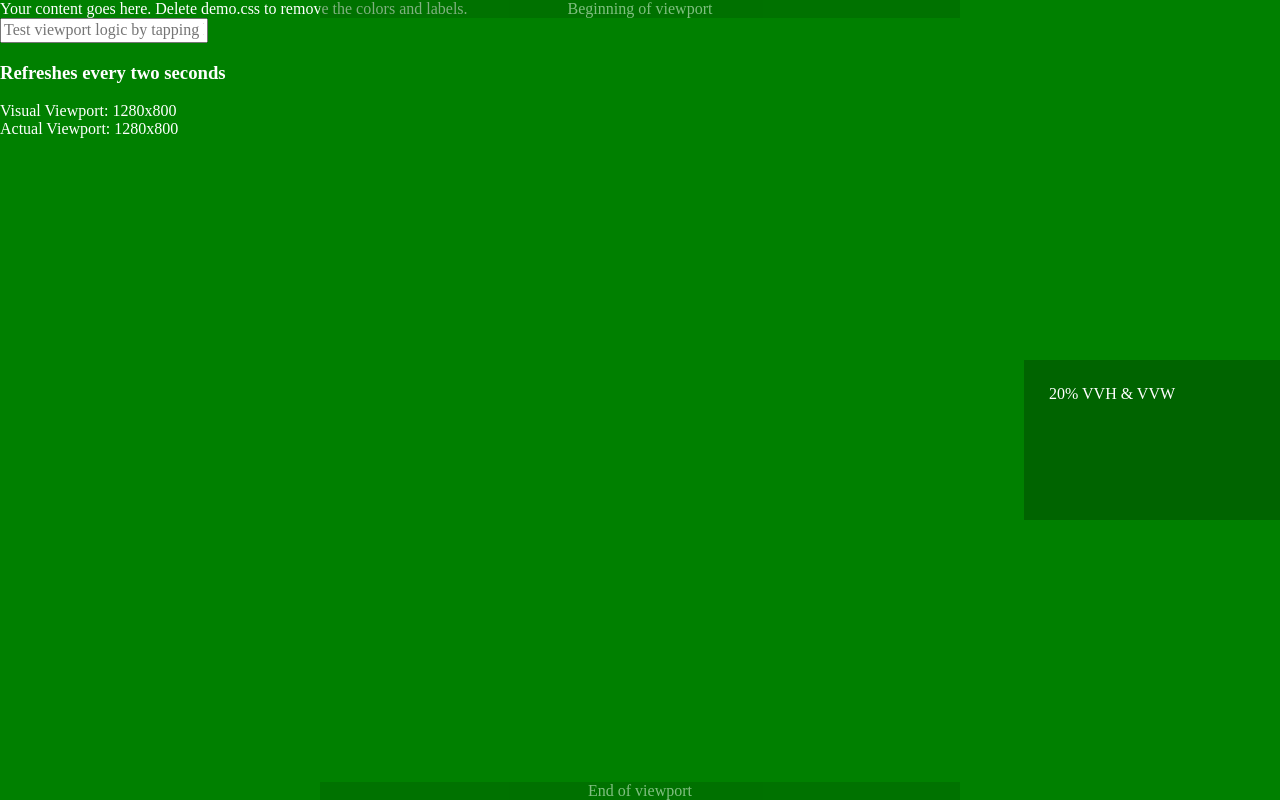
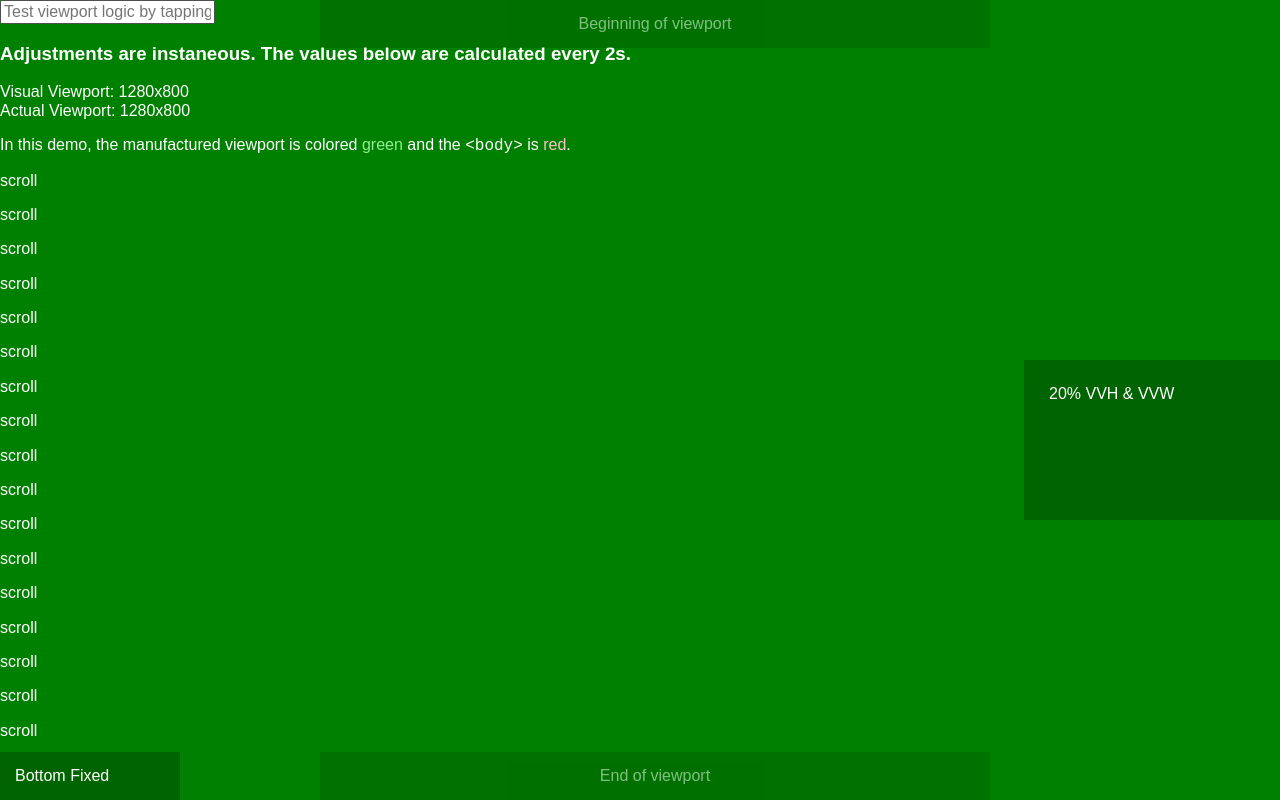
Before and after one commit to adamjgrant/a-viewport-that-works, a plain HTML site: page index.html in a window 1280 px wide. Drawn offline with Linux system fonts and the light colour scheme.

Commit message:
Adding demo for fixed positioning

```diff
--- a/css/demo.css
+++ b/css/demo.css
@@ -1,5 +1,6 @@
 body {
   background: red;
+  font-family: sans-serif;
 }
 
 #viewport {
@@ -20,6 +21,8 @@ body {
   text-align: center;
   margin-left: -25vw;
   opacity: 0.5;
+  font-size: 16px;
+  padding: 15px;
 }
 
 #viewport:before {
@@ -45,3 +48,13 @@ input.demo {
   margin-top: calc(var(--100vh, 100vh)/-20);
   right: 0;
 }
+
+.fixed_item {
+  position: fixed;
+  bottom: var(--offset-h, 0);
+  left: 0;
+  width: 150px;
+  background: darkgreen;
+  color: white;
+  padding: 15px;
+}
--- a/index.html
+++ b/index.html
@@ -17,7 +17,7 @@
 </head>
 
 <body>
-  <div id="viewport">Your content goes here. Delete demo.css to remove the colors and labels.</div>
+  <div id="viewport"></div>
   <script src="js/viewport-fix.js"></script>
   <script>new VVP()</script>
 
--- a/js/demo.js
+++ b/js/demo.js
@@ -14,10 +14,16 @@ const display_viewport_info = () => {
   const vvp = window.visualViewport;
   const vp = { width: window.innerWidth, height: window.innerHeight };
   viewport_readout_element.innerHTML = `
-    <h3>Refreshes every two seconds</h3>
+    <h3>Adjustments are instaneous. The values below are calculated every 2s.</h3>
     <p>Visual Viewport: ${vvp.width}x${vvp.height}
     <br>
-    Actual Viewport: ${vp.width}x${vp.height}</p>
+    Actual Viewport: ${vp.width}x${vp.height}
+    </p>
+
+    <p>In this demo, the manufactured viewport is colored <span style="color: lightgreen">green</span>
+    and the <code>&lt;body&gt;</code> is <span style="color: pink">red</span>.</p>
+
+    ${Array(50).fill("<p>scroll</p>").join("")}
   `;
 };
 display_viewport_info();
@@ -28,3 +34,9 @@ partial_viewport.id = "partial_viewport";
 partial_viewport.className = "partial_viewport";
 partial_viewport.innerHTML = "20% VVH & VVW"
 viewport.appendChild(partial_viewport);
+
+const fixed_item = document.createElement("div");
+fixed_item.id = "fixed_item";
+fixed_item.className = "fixed_item";
+fixed_item.innerHTML = "Bottom Fixed";
+viewport.appendChild(fixed_item);
--- a/js/viewport-fix.js
+++ b/js/viewport-fix.js
@@ -4,7 +4,8 @@ class VVP {
     if (!this.enabled) {
       console.error("Visual Viewport is not available in this browser.");
     }
-    this.vvp = {width: 0, height: 0}
+    this.vvp = {w: 0, h: 0};
+    this.vp = {w: 0, h: 0};
     this.create_style_element();
     this.refresh();
 
@@ -28,8 +29,11 @@ class VVP {
   set_viewport() {
     return this.style_element.innerHTML = `
       :root {
-        --100vvw: ${this.vvp.width}px;
-        --100vvh: ${this.vvp.height}px;
+        --100vvw: ${this.vvp.w}px;
+        --100vvh: ${this.vvp.h}px;
+
+        --offset-w: ${this.vp.w - this.vvp.w}px;
+        --offset-h: ${this.vp.h - this.vvp.h}px;
       }
     `;
   }
@@ -37,8 +41,11 @@ class VVP {
   get calculate_viewport() {
     return new Promise((resolve, reject) => {
       if (!this.enabled) { return reject("Could not calculate window.visualViewport"); }
-      this.vvp.width  = window.visualViewport.width;
-      this.vvp.height = window.visualViewport.height;
+      this.vvp.w  = window.visualViewport.width;
+      this.vvp.h = window.visualViewport.height;
+
+      this.vp.w = Math.max(document.documentElement.clientWidth || 0, window.innerWidth || 0);
+      this.vp.h = Math.max(document.documentElement.clientHeight || 0, window.innerHeight || 0);
       return resolve();
     })
   }
```
Also changed, not shown: 1 other file.
